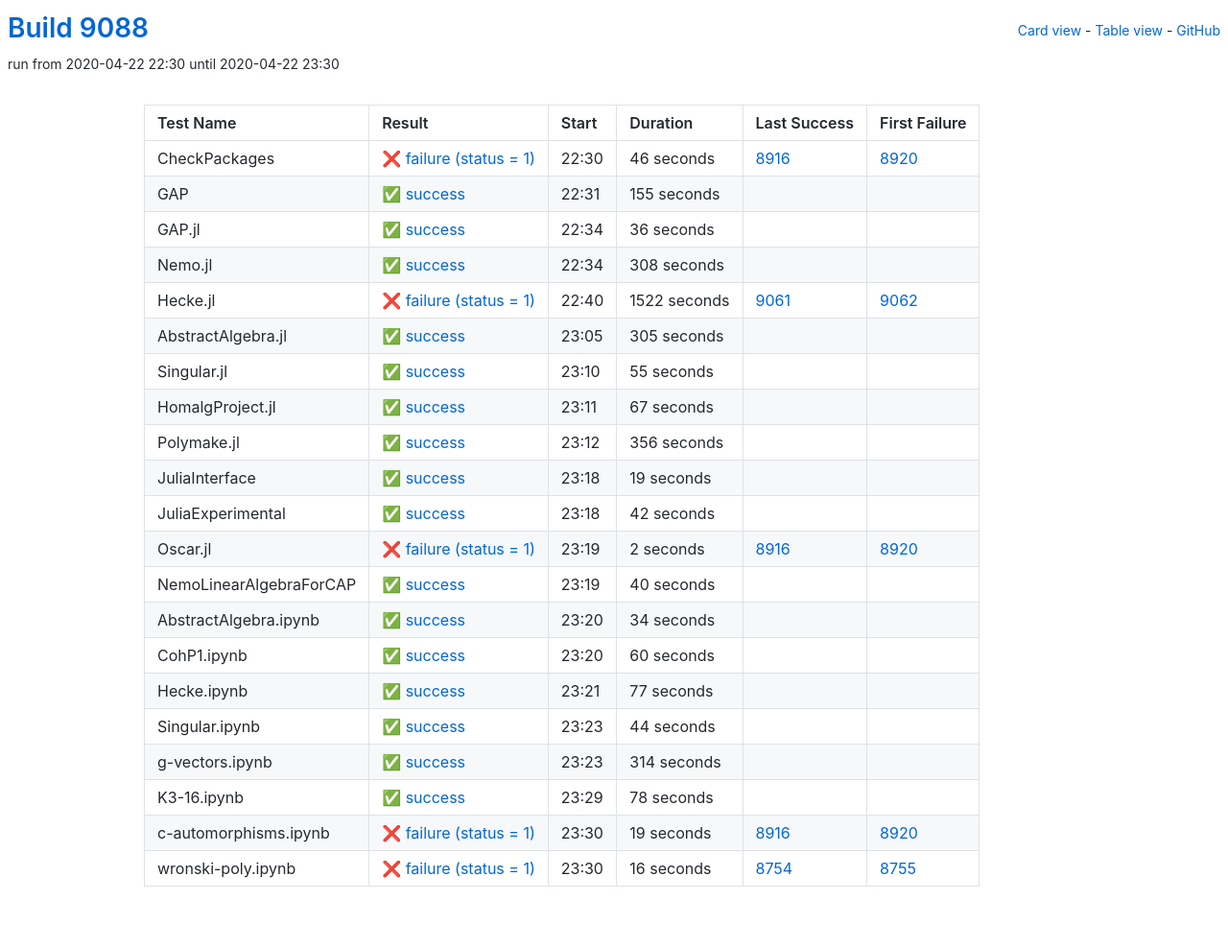
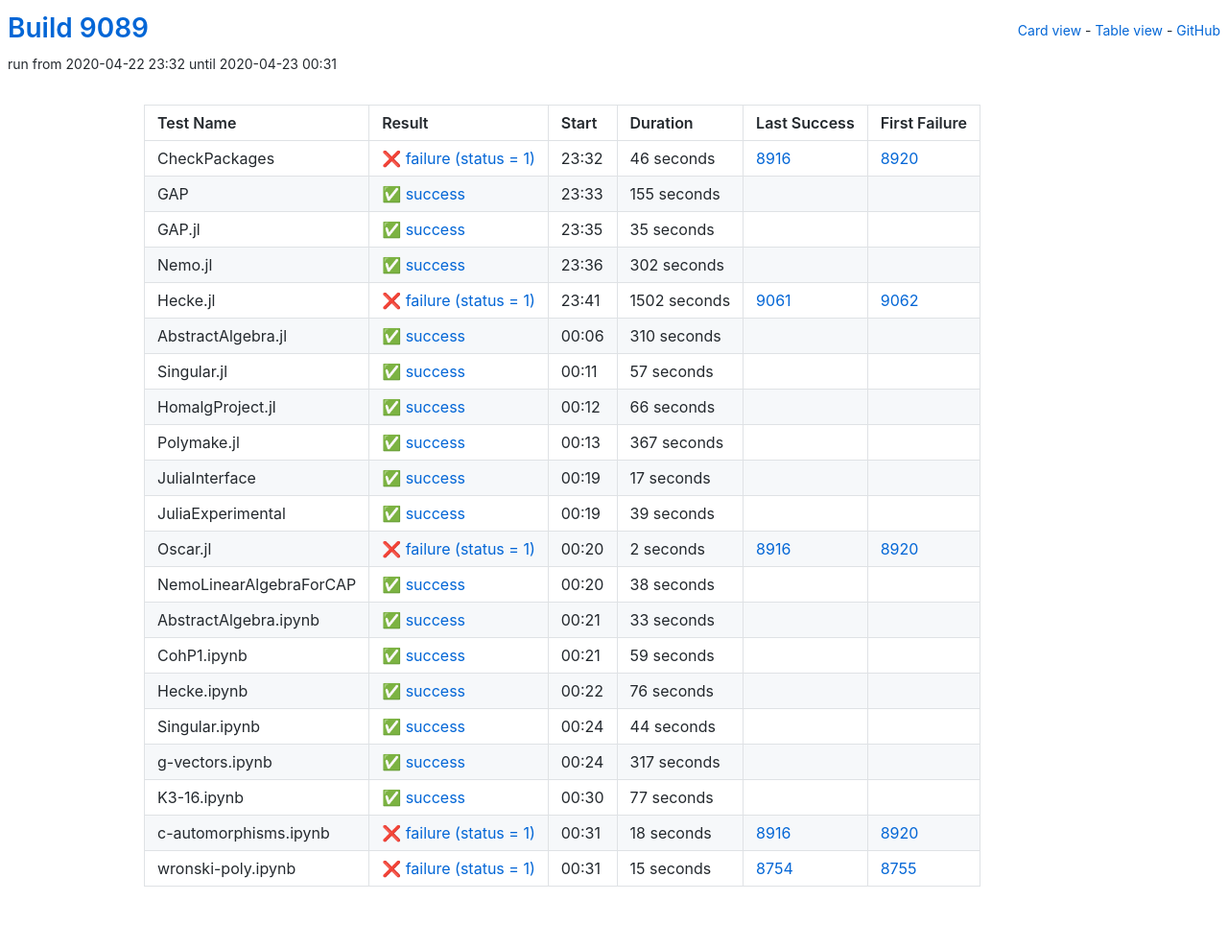
Before and after one commit to oscar-system/oscar-ci-status, a Jekyll site: the page built from table.html, in a window 1280 px wide. Shown: the whole page at 96% size. Built offline with Jekyll 4.4.1, drawn with Linux system fonts in a browser that asks for light colours.

Commit message:
Build 9089

```diff
--- a/_data/ci.yml
+++ b/_data/ci.yml
@@ -1,5 +1,5 @@
-build: 9088
-build_url: https://oscarci.mathematik.uni-kl.de/job/oscar/9088/
+build: 9089
+build_url: https://oscarci.mathematik.uni-kl.de/job/oscar/9089/
 job: oscar
 tests:
 - duration: 46
@@ -8,9 +8,9 @@ tests:
   first_failure_url: https://oscarci.mathematik.uni-kl.de/job/oscar/8920/
   last_success: 8916
   last_success_url: https://oscarci.mathematik.uni-kl.de/job/oscar/8916/
-  log: https://oscarci.mathematik.uni-kl.de/job/oscar/9088/artifact/logs/build-9088/CheckPackages.log
+  log: https://oscarci.mathematik.uni-kl.de/job/oscar/9089/artifact/logs/build-9089/CheckPackages.log
   name: CheckPackages
-  start: 2020-04-22 22:30
+  start: 2020-04-22 23:32
   status: failure
   success: false
 - duration: 155
@@ -19,108 +19,108 @@ tests:
   first_failure_url: null
   last_success: false
   last_success_url: null
-  log: https://oscarci.mathematik.uni-kl.de/job/oscar/9088/artifact/logs/build-9088/GAP.log
+  log: https://oscarci.mathematik.uni-kl.de/job/oscar/9089/artifact/logs/build-9089/GAP.log
   name: GAP
-  start: 2020-04-22 22:31
+  start: 2020-04-22 23:33
   status: success
   success: true
-- duration: 36
+- duration: 35
   exitcode: 0
   first_failure: false
   first_failure_url: null
   last_success: false
   last_success_url: null
-  log: https://oscarci.mathematik.uni-kl.de/job/oscar/9088/artifact/logs/build-9088/GAP.jl.log
+  log: https://oscarci.mathematik.uni-kl.de/job/oscar/9089/artifact/logs/build-9089/GAP.jl.log
   name: GAP.jl
-  start: 2020-04-22 22:34
+  start: 2020-04-22 23:35
   status: success
   success: true
-- duration: 308
+- duration: 302
   exitcode: 0
   first_failure: false
   first_failure_url: null
   last_success: false
   last_success_url: null
-  log: https://oscarci.mathematik.uni-kl.de/job/oscar/9088/artifact/logs/build-9088/Nemo.jl.log
+  log: https://oscarci.mathematik.uni-kl.de/job/oscar/9089/artifact/logs/build-9089/Nemo.jl.log
   name: Nemo.jl
-  start: 2020-04-22 22:34
+  start: 2020-04-22 23:36
   status: success
   success: true
-- duration: 1522
+- duration: 1502
   exitcode: 1
   first_failure: 9062
   first_failure_url: https://oscarci.mathematik.uni-kl.de/job/oscar/9062/
   last_success: 9061
   last_success_url: https://oscarci.mathematik.uni-kl.de/job/oscar/9061/
-  log: https://oscarci.mathematik.uni-kl.de/job/oscar/9088/artifact/logs/build-9088/Hecke.jl.log
+  log: https://oscarci.mathematik.uni-kl.de/job/oscar/9089/artifact/logs/build-9089/Hecke.jl.log
   name: Hecke.jl
-  start: 2020-04-22 22:40
+  start: 2020-04-22 23:41
   status: failure
   success: false
-- duration: 305
+- duration: 310
   exitcode: 0
   first_failure: false
   first_failure_url: null
   last_success: false
   last_success_url: null
-  log: https://oscarci.mathematik.uni-kl.de/job/oscar/9088/artifact/logs/build-9088/AbstractAlgebra.jl.log
+  log: https://oscarci.mathematik.uni-kl.de/job/oscar/9089/artifact/logs/build-9089/AbstractAlgebra.jl.log
   name: AbstractAlgebra.jl
-  start: 2020-04-22 23:05
+  start: 2020-04-23 00:06
   status: success
   success: true
-- duration: 55
+- duration: 57
   exitcode: 0
   first_failure: false
   first_failure_url: null
   last_success: false
   last_success_url: null
-  log: https://oscarci.mathematik.uni-kl.de/job/oscar/9088/artifact/logs/build-9088/Singular.jl.log
+  log: https://oscarci.mathematik.uni-kl.de/job/oscar/9089/artifact/logs/build-9089/Singular.jl.log
   name: Singular.jl
-  start: 2020-04-22 23:10
+  start: 2020-04-23 00:11
   status: success
   success: true
-- duration: 67
+- duration: 66
   exitcode: 0
   first_failure: false
   first_failure_url: null
   last_success: false
   last_success_url: null
-  log: https://oscarci.mathematik.uni-kl.de/job/oscar/9088/artifact/logs/build-9088/HomalgProject.jl.log
+  log: https://oscarci.mathematik.uni-kl.de/job/oscar/9089/artifact/logs/build-9089/HomalgProject.jl.log
   name: HomalgProject.jl
-  start: 2020-04-22 23:11
+  start: 2020-04-23 00:12
   status: success
   success: true
-- duration: 356
+- duration: 367
   exitcode: 0
   first_failure: false
   first_failure_url: null
   last_success: false
   last_success_url: null
-  log: https://oscarci.mathematik.uni-kl.de/job/oscar/9088/artifact/logs/build-9088/Polymake.jl.log
+  log: https://oscarci.mathematik.uni-kl.de/job/oscar/9089/artifact/logs/build-9089/Polymake.jl.log
   name: Polymake.jl
-  start: 2020-04-22 23:12
+  start: 2020-04-23 00:13
   status: success
   success: true
-- duration: 19
+- duration: 17
   exitcode: 0
   first_failure: false
   first_failure_url: null
   last_success: false
   last_success_url: null
-  log: https://oscarci.mathematik.uni-kl.de/job/oscar/9088/artifact/logs/build-9088/JuliaInterface.log
+  log: https://oscarci.mathematik.uni-kl.de/job/oscar/9089/artifact/logs/build-9089/JuliaInterface.log
   name: JuliaInterface
-  start: 2020-04-22 23:18
+  start: 2020-04-23 00:19
   status: success
   success: true
-- duration: 42
+- duration: 39
   exitcode: 0
   first_failure: false
   first_failure_url: null
   last_success: false
   last_success_url: null
-  log: https://oscarci.mathematik.uni-kl.de/job/oscar/9088/artifact/logs/build-9088/JuliaExperimental.log
+  log: https://oscarci.mathematik.uni-kl.de/job/oscar/9089/artifact/logs/build-9089/JuliaExperimental.log
   name: JuliaExperimental
-  start: 2020-04-22 23:18
+  start: 2020-04-23 00:19
   status: success
   success: true
 - duration: 2
@@ -129,42 +129,75 @@ tests:
   first_failure_url: https://oscarci.mathematik.uni-kl.de/job/oscar/8920/
   last_success: 8916
   last_success_url: https://oscarci.mathematik.uni-kl.de/job/oscar/8916/
-  log: https://oscarci.mathematik.uni-kl.de/job/oscar/9088/artifact/logs/build-9088/Oscar.jl.log
+  log: https://oscarci.mathematik.uni-kl.de/job/oscar/9089/artifact/logs/build-9089/Oscar.jl.log
   name: Oscar.jl
-  start: 2020-04-22 23:19
+  start: 2020-04-23 00:20
   status: failure
   success: false
-- duration: 40
+- duration: 38
   exitcode: 0
   first_failure: false
   first_failure_url: null
   last_success: false
   last_success_url: null
-  log: https://oscarci.mathematik.uni-kl.de/job/oscar/9088/artifact/logs/build-9088/NemoLinearAlgebraForCAP.log
+  log: https://oscarci.mathematik.uni-kl.de/job/oscar/9089/artifact/logs/build-9089/NemoLinearAlgebraForCAP.log
   name: NemoLinearAlgebraForCAP
-  start: 2020-04-22 23:19
+  start: 2020-04-23 00:20
   status: success
   success: true
-- duration: 34
+- duration: 33
   exitcode: 0
   first_failure: false
   first_failure_url: null
   last_success: false
   last_success_url: null
-  log: https://oscarci.mathematik.uni-kl.de/job/oscar/9088/artifact/logs/build-9088/AbstractAlgebra.ipynb.log
+  log: https://oscarci.mathematik.uni-kl.de/job/oscar/9089/artifact/logs/build-9089/AbstractAlgebra.ipynb.log
   name: AbstractAlgebra.ipynb
-  start: 2020-04-22 23:20
+  start: 2020-04-23 00:21
   status: success
   success: true
-- duration: 60
+- duration: 59
   exitcode: 0
   first_failure: false
   first_failure_url: null
   last_success: false
   last_success_url: null
-  log: https://oscarci.mathematik.uni-kl.de/job/oscar/9088/artifact/logs/build-9088/CohP1.ipynb.log
+  log: https://oscarci.mathematik.uni-kl.de/job/oscar/9089/artifact/logs/build-9089/CohP1.ipynb.log
   name: CohP1.ipynb
-  start: 2020-04-22 23:20
+  start: 2020-04-23 00:21
+  status: success
+  success: true
+- duration: 76
+  exitcode: 0
+  first_failure: false
+  first_failure_url: null
+  last_success: false
+  last_success_url: null
+  log: https://oscarci.mathematik.uni-kl.de/job/oscar/9089/artifact/logs/build-9089/Hecke.ipynb.log
+  name: Hecke.ipynb
+  start: 2020-04-23 00:22
+  status: success
+  success: true
+- duration: 44
+  exitcode: 0
+  first_failure: false
+  first_failure_url: null
+  last_success: false
+  last_success_url: null
+  log: https://oscarci.mathematik.uni-kl.de/job/oscar/9089/artifact/logs/build-9089/Singular.ipynb.log
+  name: Singular.ipynb
+  start: 2020-04-23 00:24
+  status: success
+  success: true
+- duration: 317
+  exitcode: 0
+  first_failure: false
+  first_failure_url: null
+  last_success: false
+  last_success_url: null
+  log: https://oscarci.mathematik.uni-kl.de/job/oscar/9089/artifact/logs/build-9089/g-vectors.ipynb.log
+  name: g-vectors.ipynb
+  start: 2020-04-23 00:24
   status: success
   success: true
 - duration: 77
@@ -173,63 +206,30 @@ tests:
   first_failure_url: null
   last_success: false
   last_success_url: null
-  log: https://oscarci.mathematik.uni-kl.de/job/oscar/9088/artifact/logs/build-9088/Hecke.ipynb.log
-  name: Hecke.ipynb
-  start: 2020-04-22 23:21
+  log: https://oscarci.mathematik.uni-kl.de/job/oscar/9089/artifact/logs/build-9089/K3-16.ipynb.log
+  name: K3-16.ipynb
+  start: 2020-04-23 00:30
   status: success
   success: true
-- duration: 44
-  exitcode: 0
-  first_failure: false
-  first_failure_url: null
-  last_success: false
-  last_success_url: null
-  log: https://oscarci.mathematik.uni-kl.de/job/oscar/9088/artifact/logs/build-9088/Singular.ipynb.log
-  name: Singular.ipynb
-  start: 2020-04-22 23:23
-  status: success
-  success: true
-- duration: 314
-  exitcode: 0
-  first_failure: false
-  first_failure_url: null
-  last_success: false
-  last_success_url: null
-  log: https://oscarci.mathematik.uni-kl.de/job/oscar/9088/artifact/logs/build-9088/g-vectors.ipynb.log
-  name: g-vectors.ipynb
-  start: 2020-04-22 23:23
-  status: success
-  success: true
-- duration: 78
-  exitcode: 0
-  first_failure: false
-  first_failure_url: null
-  last_success: false
-  last_success_url: null
-  log: https://oscarci.mathematik.uni-kl.de/job/oscar/9088/artifact/logs/build-9088/K3-16.ipynb.log
-  name: K3-16.ipynb
-  start: 2020-04-22 23:29
-  status: success
-  success: true
-- duration: 19
+- duration: 18
   exitcode: 1
   first_failure: 8920
   first_failure_url: https://oscarci.mathematik.uni-kl.de/job/oscar/8920/
   last_success: 8916
   last_success_url: https://oscarci.mathematik.uni-kl.de/job/oscar/8916/
-  log: https://oscarci.mathematik.uni-kl.de/job/oscar/9088/artifact/logs/build-9088/c-automorphisms.ipynb.log
+  log: https://oscarci.mathematik.uni-kl.de/job/oscar/9089/artifact/logs/build-9089/c-automorphisms.ipynb.log
   name: c-automorphisms.ipynb
-  start: 2020-04-22 23:30
+  start: 2020-04-23 00:31
   status: failure
   success: false
-- duration: 16
+- duration: 15
   exitcode: 1
   first_failure: 8755
   first_failure_url: https://oscarci.mathematik.uni-kl.de/job/oscar/8755/
   last_success: 8754
   last_success_url: https://oscarci.mathematik.uni-kl.de/job/oscar/8754/
-  log: https://oscarci.mathematik.uni-kl.de/job/oscar/9088/artifact/logs/build-9088/wronski-poly.ipynb.log
+  log: https://oscarci.mathematik.uni-kl.de/job/oscar/9089/artifact/logs/build-9089/wronski-poly.ipynb.log
   name: wronski-poly.ipynb
-  start: 2020-04-22 23:30
+  start: 2020-04-23 00:31
   status: failure
   success: false
```
Also changed, not shown: README.md.
